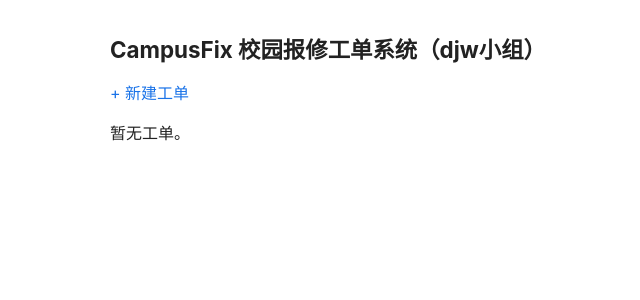
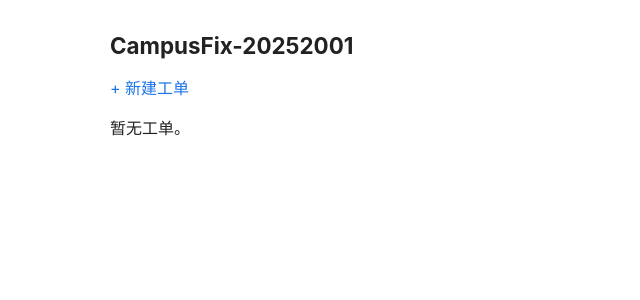
Before and after one commit to djw230/campusfix-starter, a Flask app: page / in a window 1280 px wide. Shown: the top 300 px of the page, without its empty margins (150-790 px from the left). Run offline with Flask 3, Linux system fonts and the light colour scheme; data that the repository does not hold is empty.

Commit message:
feat: 期末考查-更新首页标题

```diff
--- a/templates/index.html
+++ b/templates/index.html
@@ -2,7 +2,7 @@
 <html lang="zh-CN">
 <head>
   <meta charset="utf-8">
-  <title>CampusFix 校园报修(djw的小组)</title>
+  <title>CampusFix-20252001</title>
   <style>
     body { font-family: -apple-system, "PingFang SC", "Microsoft YaHei", sans-serif; max-width: 760px; margin: 2rem auto; padding: 0 1rem; color: #222; }
     h1 { font-size: 1.4rem; }
@@ -14,7 +14,7 @@
   </style>
 </head>
 <body>
-  <h1>CampusFix 校园报修工单系统（djw小组）</h1>
+  <h1>CampusFix-20252001</h1>
   <p><a href="{{ url_for('create_ticket') }}">+ 新建工单</a></p>
   {% if tickets %}
     {% for t in tickets %}
```
Also changed, not shown: tests/test_pages.py (+5 -0 lines).
